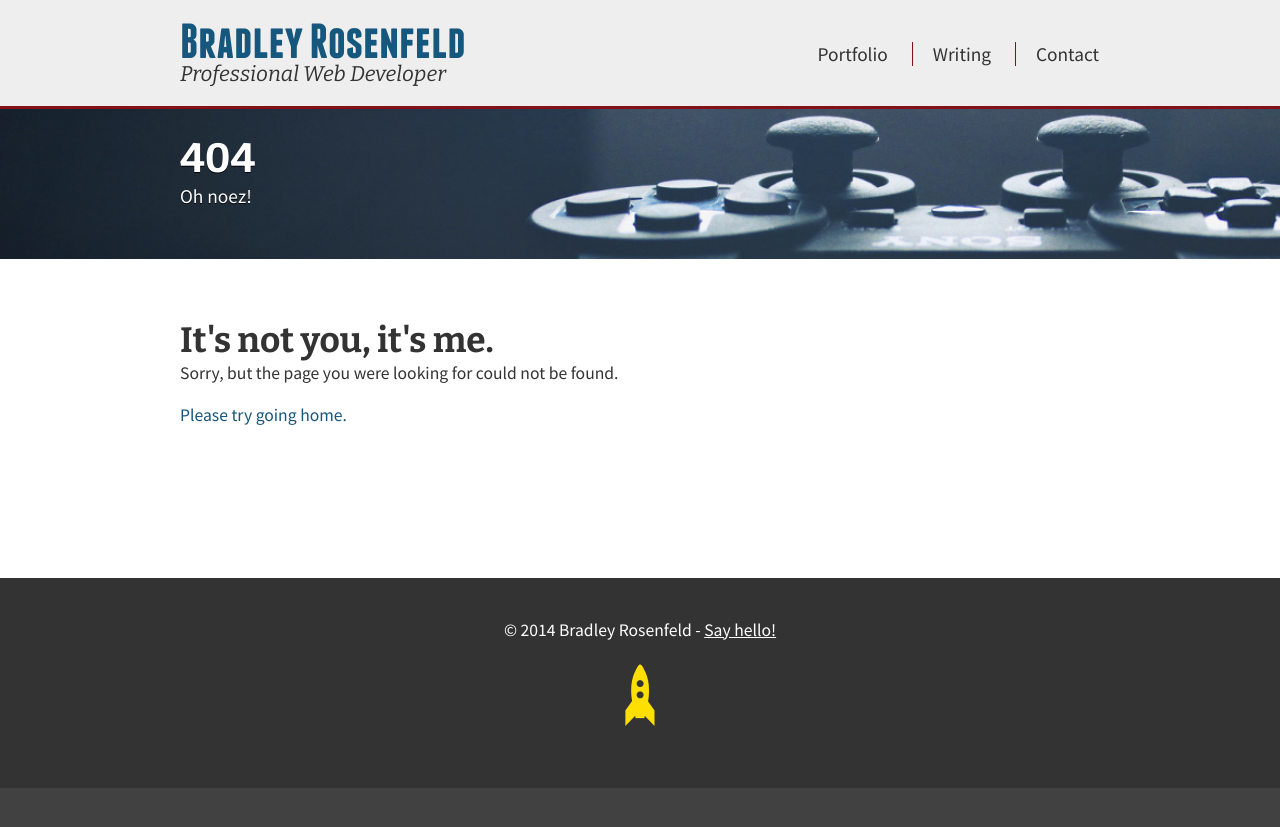
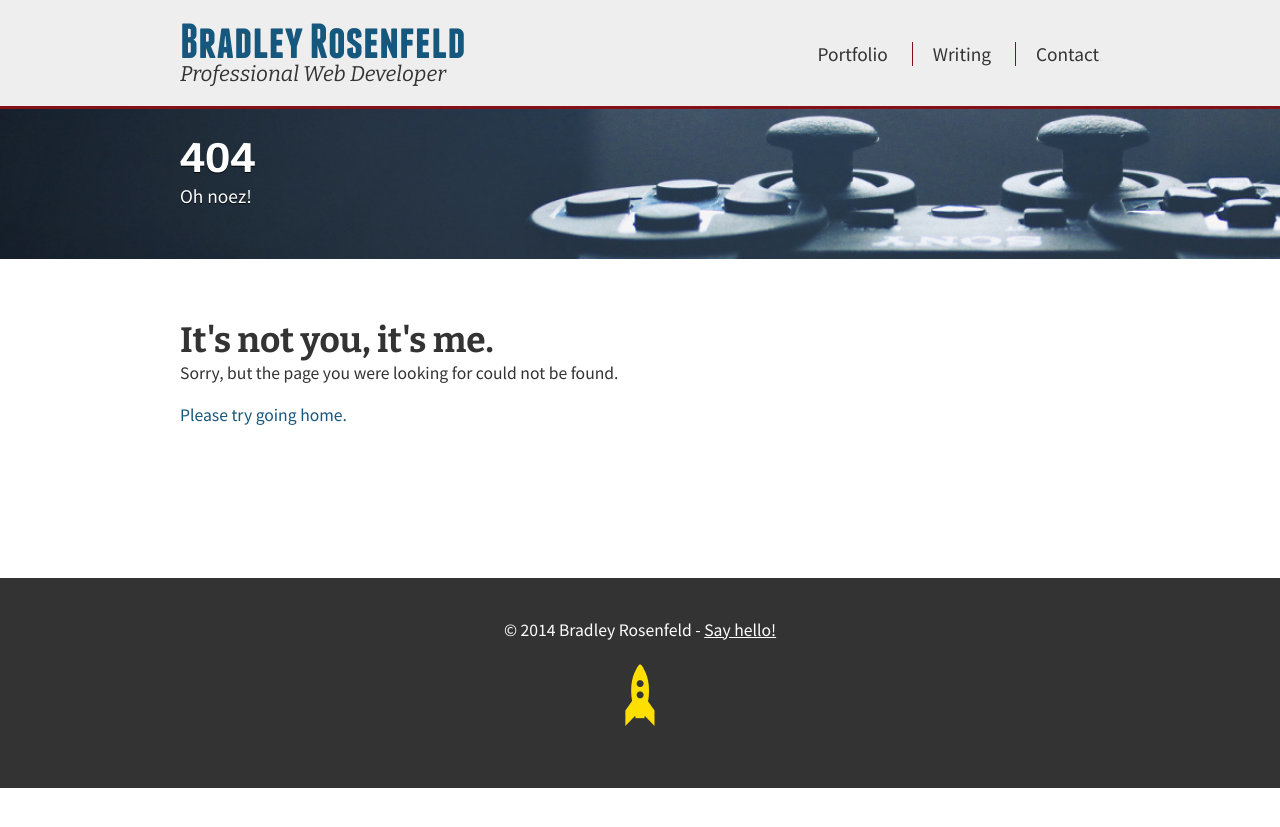
Before and after one commit to BoringCode/boringcode.github.com, a Jekyll site: the page built from 404.html, in a window 1280 px wide. Shown: the top 827 px of the page. Built offline with Jekyll 4.4.1, drawn with Linux system fonts in a browser that asks for light colours; Markdown is read by kramdown in place of the engine named in the settings; comment, search, counter and statistics services are not loaded.

Commit message:
Revert "Just a little something for a certain day"
This reverts commit e25cbb3a620f276107a3a7d395b84595e2bed6cc.

```diff
--- a/_includes/footer.html
+++ b/_includes/footer.html
@@ -7,12 +7,11 @@
     <script>
     	//twitter button
     	!function(d,s,id){var js,fjs=d.getElementsByTagName(s)[0],p=/^http:/.test(d.location)?'http':'https';if(!d.getElementById(id)){js=d.createElement(s);js.id=id;js.src=p+'://platform.twitter.com/widgets.js';fjs.parentNode.insertBefore(js,fjs);}}(document, 'script', 'twitter-wjs');
+
     	//nav toggle
     	document.querySelector(".nav-toggle").addEventListener("click", function(event) {
         event.target.classList.toggle('toggled');
       })
-      //WHUT?
-      var spinning={element:null,toggled:false,init:function(a){var b=this;b.element=document.querySelectorAll(a);return b;},keydown:function(b){var a=april;if(b.keyCode===32){for(i=0;i<a.element.length;i++){a.element[i].classList.toggle("spin");}b.preventDefault();}}};var today=new Date;if(today.getMonth()===3&&today.getDate()===1){var april=spinning.init("body");document.addEventListener("keydown",april.keydown,false);}
     </script>
   </body>
 </html>
--- a/css/main.css
+++ b/css/main.css
@@ -90,18 +90,11 @@
     margin: 60px auto;
     margin-bottom: 150px;
   }
-html {
-  background: #414141;
-  overflow-x: hidden;
-}
 body {
   color: #333333;
-  background: white;
   font-size: 110%;
   font-family: 'Source Sans Pro', sans-serif;
 }
-/*WHUT?*/
-.spin{-webkit-box-shadow:0 0 40px 1px rgba(0,0,0,0.6);box-shadow:0 0 40px 1px rgba(0,0,0,0.6);-webkit-animation:spin 4s ease infinite alternate;-moz-animation:spin 4s ease infinite alternate;-ms-animation:spin 4s ease infinite alternate;-o-animation:spin 4s ease infinite alternate;animation:spin 4s ease infinite alternate}@-webkit-keyframes spin{30%{-webkit-transform:scale(0.9) rotate(0)}100%{-webkit-transform:scale(0.9) rotate(360deg)}}@-moz-keyframes spin{30%{-moz-transform:scale(0.9) rotate(0)}100%{-moz-transform:scale(0.9) rotate(360deg)}}@-ms-keyframes spin{30%{-ms-transform:scale(0.9) rotate(0)}100%{-ms-transform:scale(0.9) rotate(360deg)}}@-o-keyframes spin{30%{-o-transform:scale(0.9) rotate(0)}100%{-o-transform:scale(0.9) rotate(360deg)}}@keyframes spin{30%{transform:scale(0.9) rotate(0)}100%{transform:scale(0.9) rotate(360deg)}}
 a {
   text-decoration: none;
   -webkit-transition: all 300ms linear;
@@ -230,10 +223,6 @@
   color: white;
   text-shadow: 0px 1px 0px black;
 }
-  section > header .wrap {
-    position: relative;
-    z-index: 10;
-  }
   .home section > header {
     font-size: 1.4em;
     height: 450px;
@@ -267,7 +256,7 @@
   section > header .bg {
       display: block;
       position: absolute;
-      z-index: 0;
+      z-index: -1;
       top: 0;
       right: -0.25em;
       height: auto;
```
